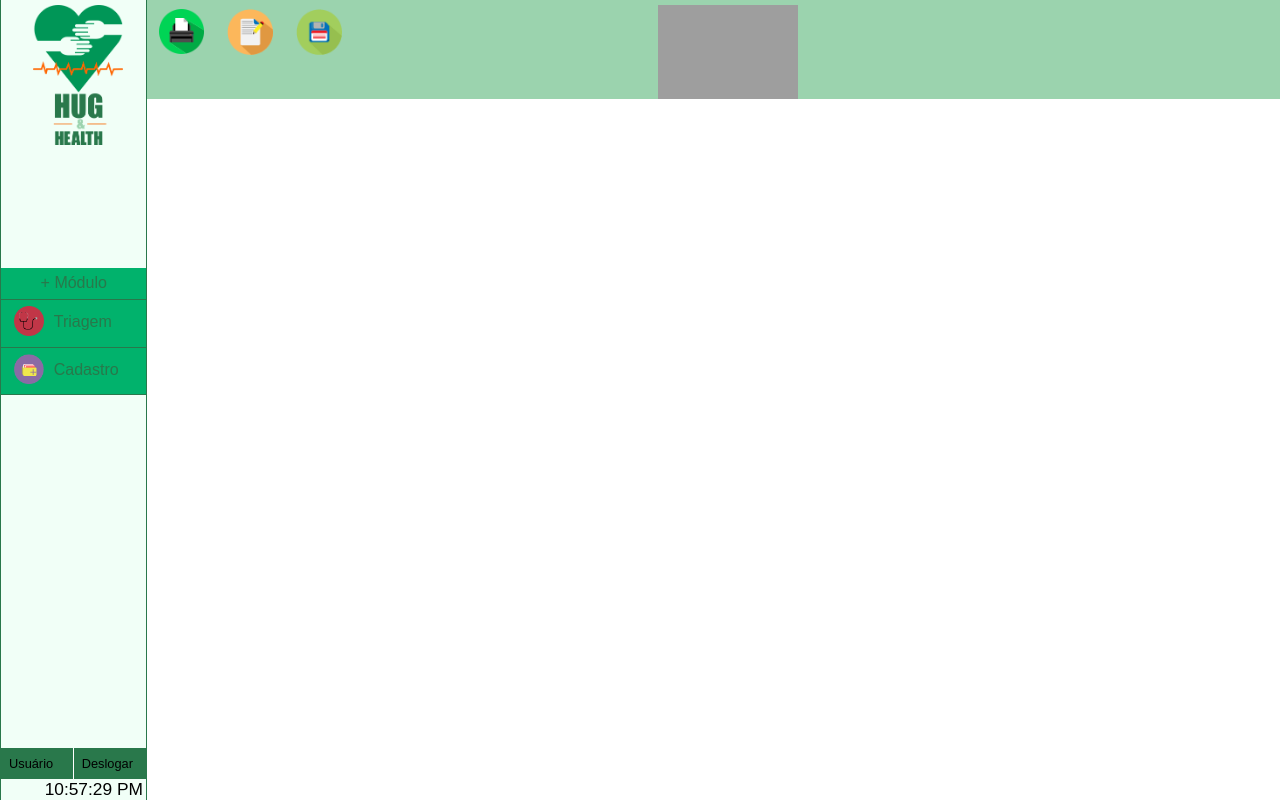
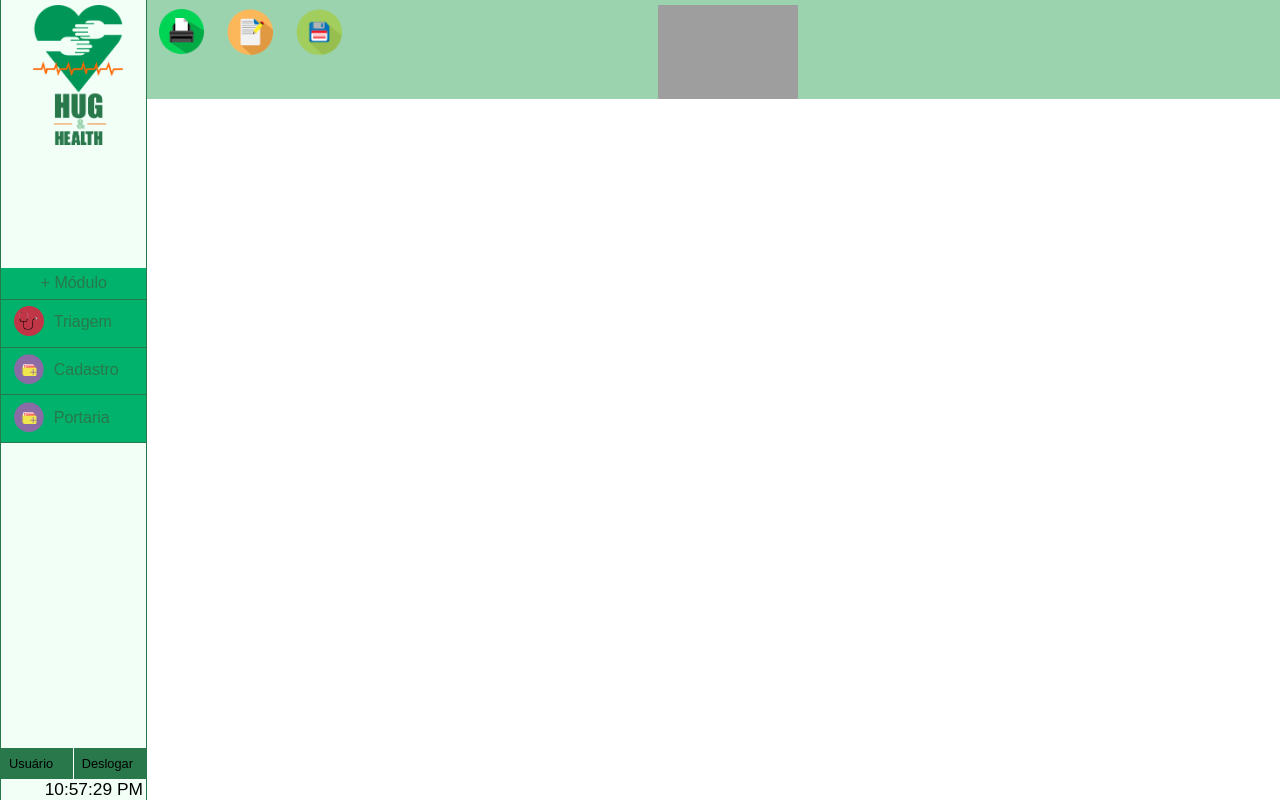
Before and after one commit to CaicarasHackerClub/etec-ptcc, a PHP site: page /backend/sub_modulo.php in a window 1280 px wide. Run offline with PHP 8.4, Linux system fonts and the light colour scheme; grey boxes are pictures that could not be loaded.

Commit message:
FrontEnd: Modificações no pagina_inicial.php e sub_modulo.php .
	* Criados os links para chamar a pagina de fila.

```diff
--- a/backend/pagina_inicial.php
+++ b/backend/pagina_inicial.php
@@ -47,6 +47,9 @@
       <!-- <input type="hidden" name=Valor value="../img/avatars/adm.png">
       <input type="hidden" name=Nome_pag value="Administracao">
       </form> -->
+
+      <a class="anchor" href="../backend/sub_modulo.php" onclick="enviar(4)"><img class="avatars" id="img-portaria" src="../img/avatars/adm.png"><p class="txt_avatar" id="name-portaria">Portaria</p></a>
+
     </div>
 
     </div>
--- a/backend/sub_modulo.php
+++ b/backend/sub_modulo.php
@@ -24,6 +24,7 @@
       </ul>
       <a href="#" Class="anchor" id="cadastro" onclick="mostrarAbas('Triagem', '../backend/triagem.php', 1)" ><img src="../img/icons/triagem.png" class="icon-modulo"  alt=""> <p>Triagem</p></a>
       <a href="#" Class="anchor" id="modulo_3" onclick="mostrarAbas('Cadastro', '../backend/cadastro.php', 2)" ><img src="../img/icons/cadastro.png" class="icon-modulo" alt=""><p>Cadastro</p></a>
+      <a href="#" Class="anchor" id="modulo_3" onclick="mostrarAbas('Fila', '../backend/fila.php', 4)" ><img src="../img/icons/cadastro.png" class="icon-modulo" alt=""><p>Portaria</p></a>
     </main>
     <a href="#" id="user" class="nav_user">Usuário</a>
     <a href="#" class="nav_user">Deslogar</a>
```
